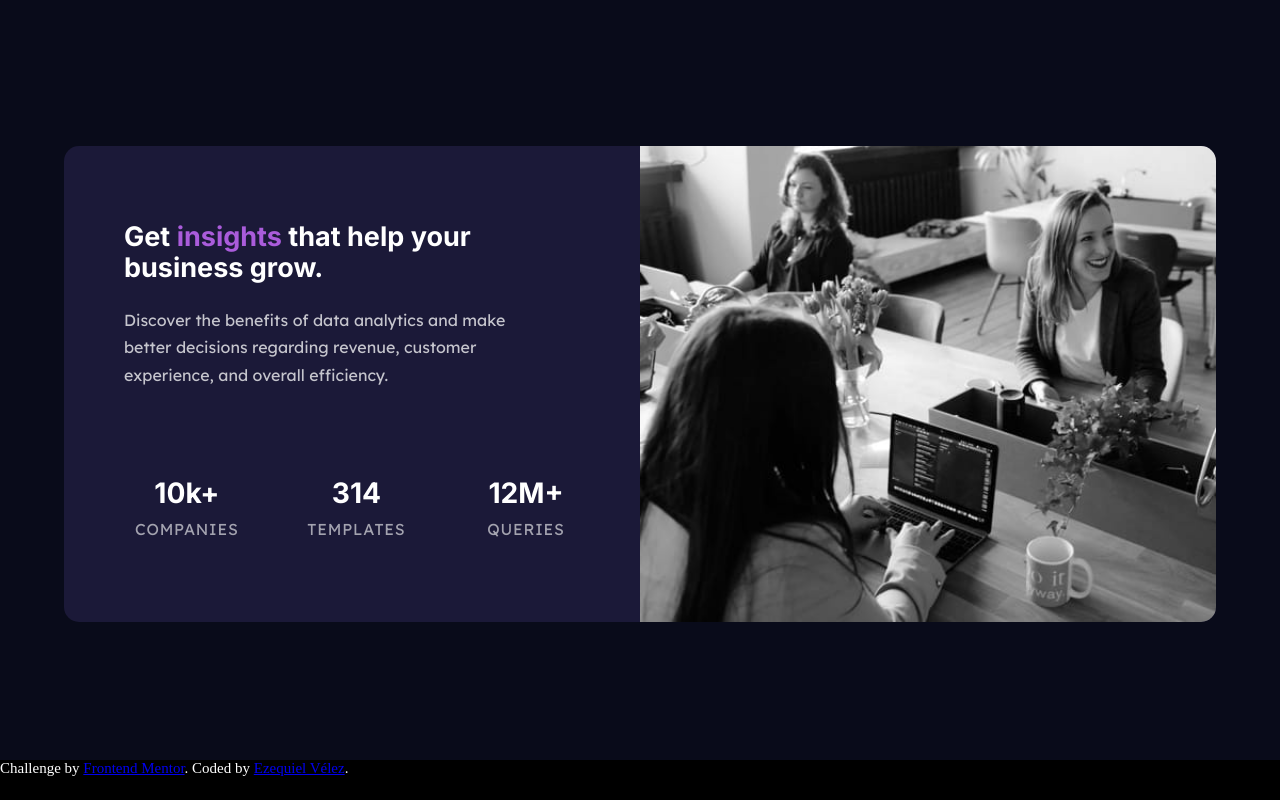
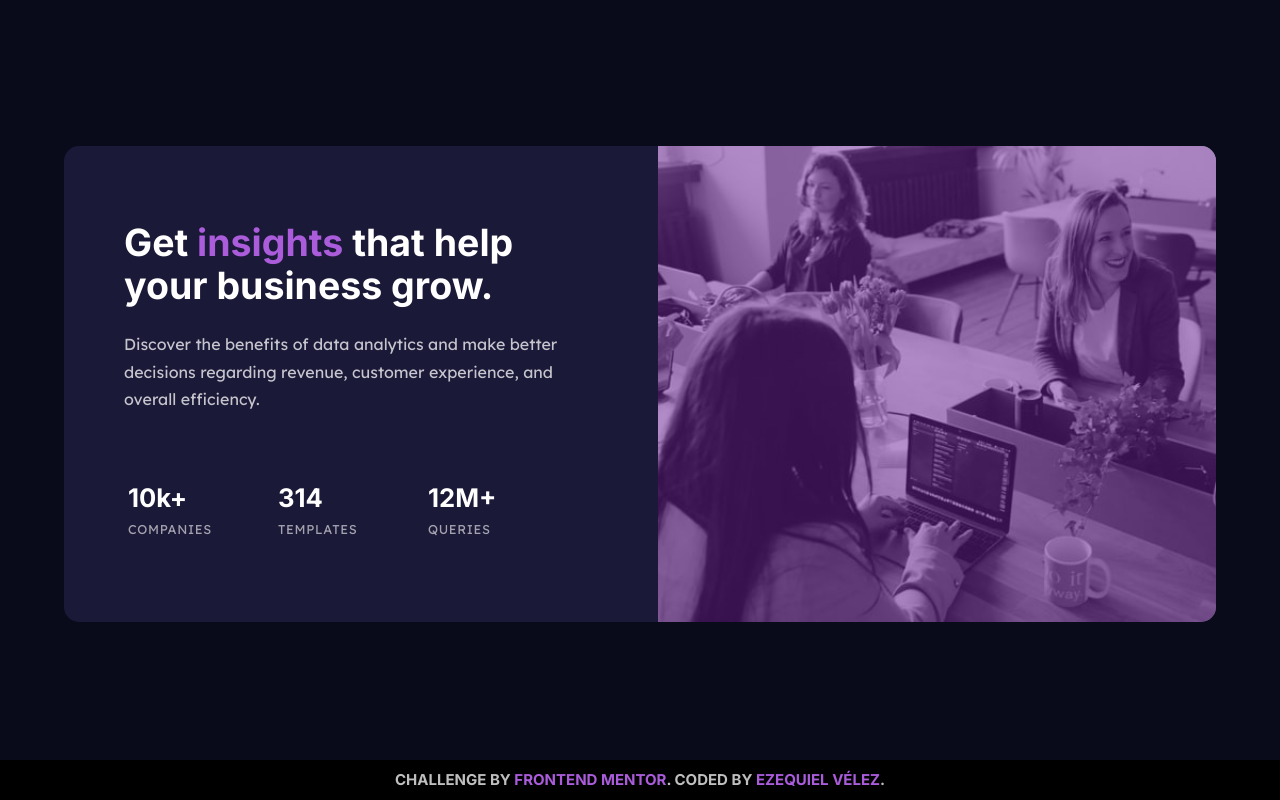
Before and after one commit to ezequielvelez/stats-preview-card-component-main, a plain HTML site: page index.html in a window 1280 px wide. Drawn offline with Linux system fonts and the light colour scheme.

Commit message:
Se finalizó el proyecto

```diff
--- a/index.html
+++ b/index.html
@@ -44,11 +44,13 @@
   <body>
     <div class="container">
       <article class="card">
-        <header>
+
+        <header class="image-container">
           <img src="assets/images/image-header-mobile.jpg" srcset="assets/images/image-header-mobile.jpg 1020w,
           assets/images/image-header-desktop.jpg 1021w"
-          alt="bg images">
+          alt="bg image">
         </header>
+
         <div class="card-body">
           <h3 class="card-body__title card-body__title--inter-type-bold card-body__title--white">Get <span class="card-body__title--violet">insights</span> that help your business grow.</h3>
           <p class="card-body__paragraph card-body__paragraph--lexend-deca-type card-body__paragraph--transparent-white-76 ">
@@ -56,31 +58,33 @@
             experience, and overall efficiency.
           </p>
         </div>
+
         <footer class="card-footer">
-          <ul class="card-footer__stats card-footer__stats--without-bullets ">
-            <li>
+          <ul class="card-footer__stats">
+            <li class="card-footer__stats-item">
               <div class="card-footer__stats--inter-type-bold card-footer__stats--white" >10k+</div>
               <div class="card-footer__stats-heading--uppercase card-footer__stats-heading--lexend-deca-type card-footer__stats-heading--transparent-white-6">companies</div>
             </li>
-            <li>
+            <li class="card-footer__stats-item">
               <div class="card-footer__stats--inter-type-bold card-footer__stats--white">314</div>
               <div class="card-footer__stats-heading--uppercase card-footer__stats-heading--lexend-deca-type card-footer__stats-heading--transparent-white-6">templates</div>
             </li>
-            <li>
+            <li class="card-footer__stats-item">
               <div class="card-footer__stats--inter-type-bold card-footer__stats--white">12M+</div>
               <div class="card-footer__stats-heading--uppercase card-footer__stats-heading--lexend-deca-type card-footer__stats-heading--transparent-white-6">queries </div>
             </li>
           </ul>
         </footer>
+
       </article>
     </div>
+
     <footer class="footer">
       <div class="attribution">
         Challenge by <a href="https://www.frontendmentor.io?ref=challenge" target="_blank">Frontend Mentor</a>.
-        Coded by <a href="#">Ezequiel Vélez</a>.
+        Coded by <a href="https://github.com/ezequielvelez" target="_blank">Ezequiel Vélez</a>.
       </div>
     </footer>
 
   </body>
-
 </html>
--- a/styles/styles.css
+++ b/styles/styles.css
@@ -35,7 +35,7 @@ body {
     justify-content: center;
     width: 80%;
     min-height: 60vh;
-    min-width: auto;
+    min-width: 300px;
     margin-left: auto;
     margin-right: auto;
 }
@@ -53,26 +53,41 @@ body {
 
 
 /*components*/
+.image-container {
+    position: relative;
+    height: auto;
+    margin-bottom: 2.8em;
+}
+
+.image-container::after,
+.image-container::before {
+    content: " ";
+    position: absolute;
+    background-color: hsl(277, 64%, 36%, 0.5);
+    top: 0;
+    width: 100%;
+    height: 100%;
+}
+
 img {
     grid-column-start: 1;
     grid-column-end: 2;
     width: 100%;
-    height: auto;
-    margin-bottom: 2.8em;
+    height: 100%;
 }
 
 .card-body,
 .card-footer {
     grid-column-start: 1;
     grid-column-end: 2;
+    padding-right: 2em;
+    padding-left: 2em;
 }
 
 
 .card-body {
     grid-row-start: 2;
     grid-row-end: 3;
-    padding-right: 2em;
-    padding-left: 2em;
     text-align: center;
 }
 
@@ -116,7 +131,7 @@ img {
     margin: 0;
 }
 
-.card-footer__stats--without-bullets {
+.card-footer__stats {
     list-style-type: none;
     padding-left: 0;
 }
@@ -125,7 +140,7 @@ img {
     margin-bottom: .4em;
 }
 
-.card-footer__stats li {
+.card-footer__stats-item {
     margin: 0;
     min-width: 150px;
     min-height: 5em;
@@ -172,7 +187,7 @@ img {
 }
 
 .card-body__title--white,
-.card-footer__stats--white{
+.card-footer__stats--white {
     color: var(--white);
 }
 
@@ -183,18 +198,56 @@ img {
 
 /*footer*/
 .footer {
+    display: flex;
+    flex-flow: row wrap;
+    justify-content: center;
+    align-items: center;
     position: absolute;
     bottom: 0;
     width: 100%;
-    height: 5vh;
-    color: #fff;
+    min-height: 5vh;
+    color: var(--slightly-transparent-white-6);
     background-color: #000;
+    text-align: center;
+    line-height: 1.5;
+}
+
+.footer div {
+    font-family: 'Inter', sans-serif;
+    font-weight: 700;
+    color: var(--slightly-transparent-white-75);
+    text-transform: uppercase;
+}
+
+.footer div a {
+    text-decoration: none;
+}
+
+.footer div a:link {
+    color: var(--soft-violet);
+}
+
+.footer div a:visited {
+    color: var(--soft-violet);
+}
+
+@media (hover: hover) {
+    .footer div a:hover {
+        border-bottom: 1px solid var(--soft-violet);
+    }
+
+}
+
+.footer div a:active {
+    color: var(--dark-desaturated-blue);
+    border-bottom: 1px solid var(--dark-desaturated-blue);
 }
 
 
 /*Media Queries -- 1024px*/
 @media screen and (min-width: 1024px) {
 
+    /*Container and card*/
     body {
         font-size: 15px;
         display: flex;
@@ -205,35 +258,44 @@ img {
     .container {
         width: 90%;
         max-width: 1152px;
+        min-width: 1017px;
         height: auto;
-        margin-left: auto;
-        margin-right: auto;
     }
 
     .card {
         display: grid;
         grid-template-columns: 1fr 576px;
         grid-template-rows: repeat(3, 33.33%);
+        max-width: 1152px;
+        min-width: 1017px;
+        height: 475.73px;
+    }
+
+    /*components*/
+    .image-container {
+        position: relative;
+        height: 475.73px;;
+    }
+
+    .image-container::after,
+    .image-container::before {
+        content: " ";
+        position: absolute;
+        background-color: hsl(277, 64%, 36%, 0.5);
+        top: 0;
         width: 100%;
-        height: 475.73px;
-        border-radius: 15px;
-        background-color: var(--dark-desaturated-blue);
-        overflow: hidden;
+        height: 100%;
     }
 
     img {
         min-width: 576px;
         max-width: 100%;
         height: auto;
-        grid-column-start: 2;
-        grid-column-end: 3;
-        grid-row-start: 1;
-        grid-row-end: 4;
         margin-bottom: 0;
     }
 
     .card-body {
-        min-width: 387px;
+        width: 1fr;
         max-width: 576px;
         grid-column-start: 1;
         grid-column-end: 2;
@@ -241,7 +303,7 @@ img {
         grid-row-end: 3;
         padding-top: 5em;
         padding-left: 4em;
-        padding-right: 8em;
+        padding-right: 5em;
         text-align: left;
     }
 
@@ -250,22 +312,55 @@ img {
         grid-row-end: 2;
         grid-row-start: 3;
         grid-row-end: 4;
-        padding-left: 3em;
+        padding-left: 4em;
+        padding-right: 5em;
         padding-bottom: 2.5em;
-        font-size: 1.1rem;
+        font-size: 1rem;
+        height: 100%;
+        align-self: center;
     }
 
-    .card-footer ul {
-        display: flex;
-        flex-flow: row wrap;
-        justify-content: space-between;
-        padding: 0;
+    .card-footer__stats {
+        display: grid;
+        grid-template-columns: repeat(3, 1fr);
+        justify-content: center;
+        align-content: center;
+        width: 100%;
+        height: 100%;
+        margin: 0;
+        list-style-type: none;
+        padding-left: 0;
+        text-align: left;
     }
 
-    .card-footer__stats li {
-        margin: 0;
-        min-width: 140px;
-        min-height: 5em;
+
+    /*fonts*/
+    .card-body__title--inter-type-bold,
+    .card-footer__stats--inter-type-bold {
+        font-size: 2.5em;
+    }
+
+    .card-footer__stats--inter-type-bold {
+        font-size: 1.6em;
+    }
+
+    .card-body__paragraph--lexend-deca-type,
+    .card-footer__stats-heading--lexend-deca-type {
+        font-size: 1rem;
+        font-family: 'Lexend Deca', sans-serif;
+        font-weight: 400;
+    }
+
+    .card-footer__stats-heading--lexend-deca-type {
+        font-size: .8rem;
+    }
+
+    /*card-components-content*/
+    .card-body__paragraph {
+        margin-top: 1.5em;
+        margin-bottom: 2.5em;
+        line-height: 1.7em;
+        width: 100%;
     }
 
 
@@ -273,9 +368,4 @@ img {
 
 
 
-
-
-
-
-
 }
```
Also changed, not shown: styles/styles-dist.css, 1 other file.
